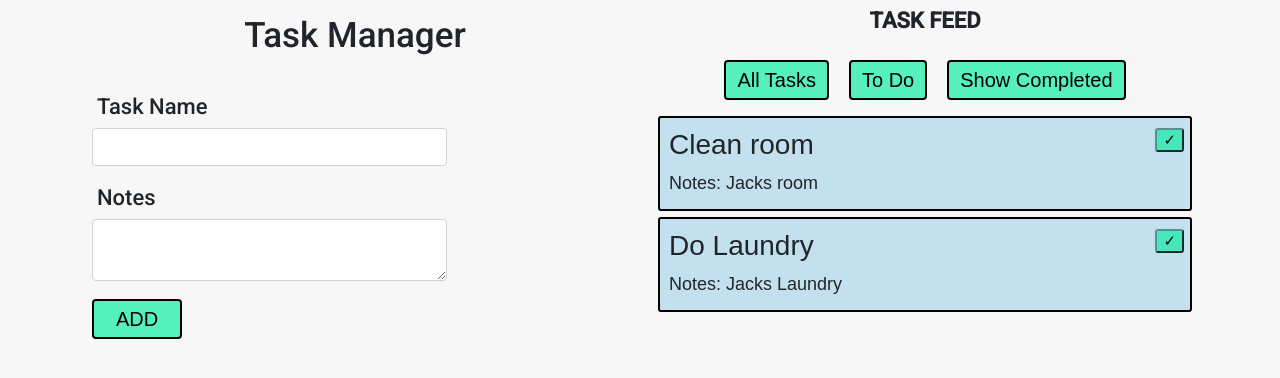
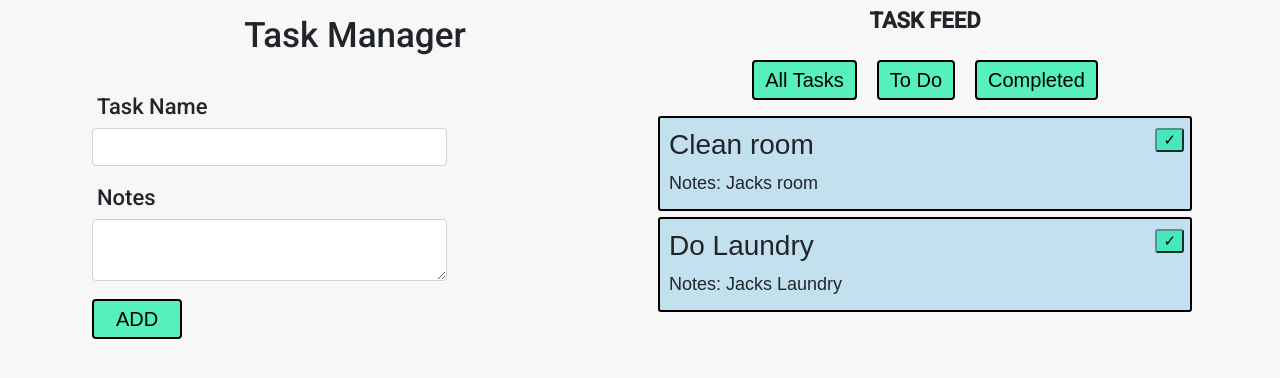
Before and after one commit to JacksCreations/TaskManager, a React (Create React App) app: page / in a window 1280 px wide. Shown: the top 378 px of the page. Built offline with nearby package versions, Linux system fonts and the light colour scheme; a web font is replaced by a local one.

Commit message:
1 file modified

```diff
--- a/src/components/Tasks.js
+++ b/src/components/Tasks.js
@@ -50,7 +50,7 @@ const Tasks = ({ tasks, onDelete }) => {
             className="feedButtons"
             onClick={() => setFeed(getCompleted())}
           >
-            Show Completed
+            Completed
           </button>
         </center>
         {feed}
```
